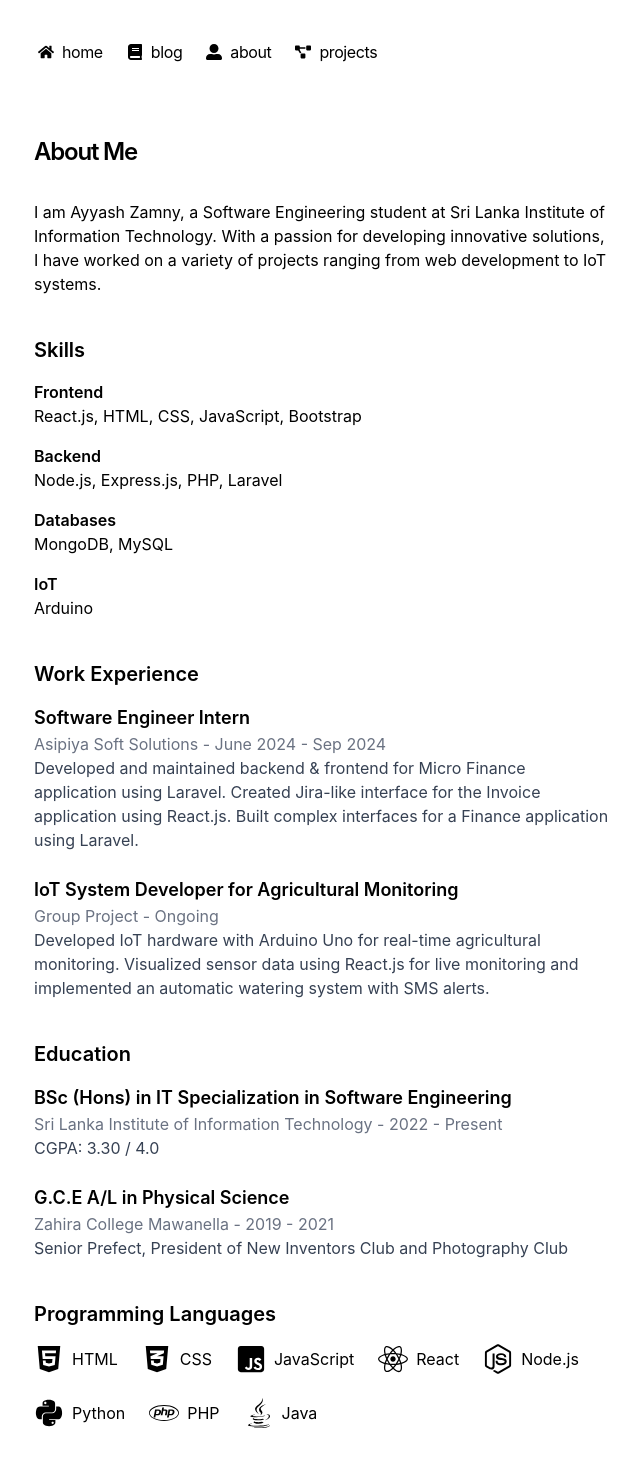
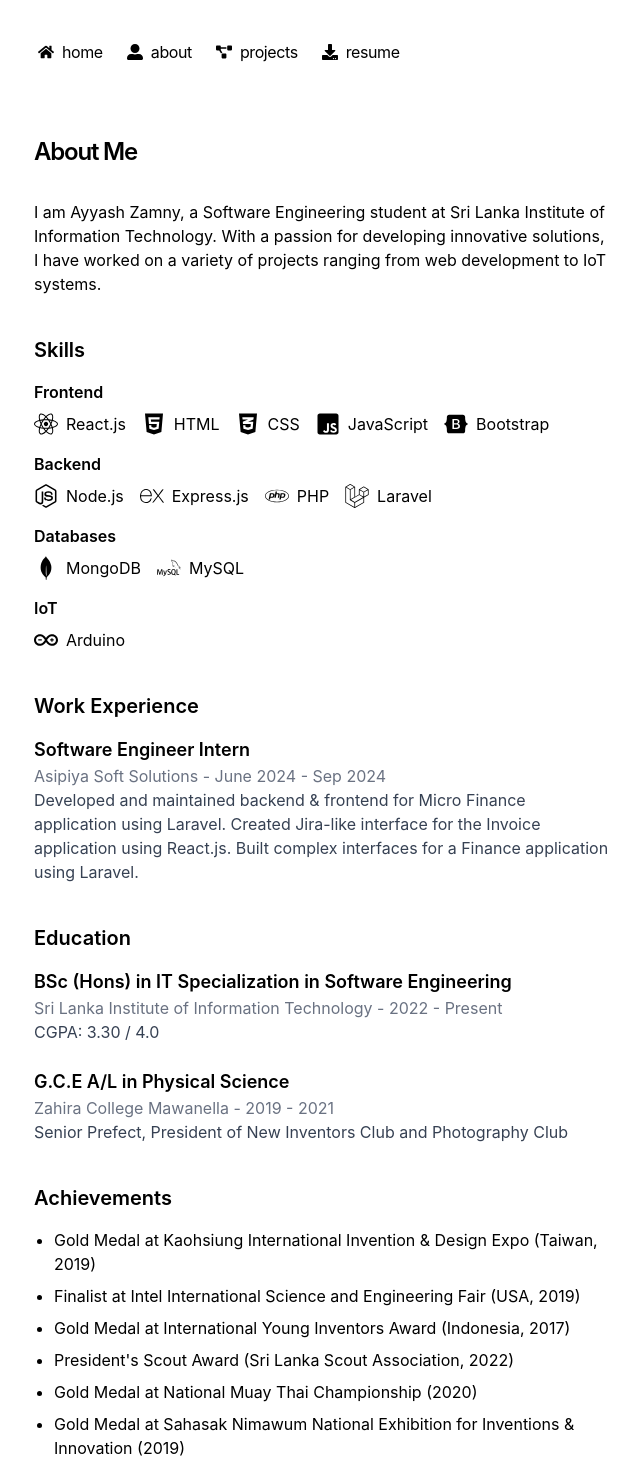
Before and after one commit to sliitsesc/portfolio-nextjs, a Next.js app: page /portfolio-nextjs/about in a window 1280 px wide. Shown: the top 1470 px of the page, without its empty margins (318-958 px from the left). Built offline with nearby package versions, Linux system fonts and the light colour scheme.

Commit message:
for now good

```diff
--- a/app/about/page.tsx
+++ b/app/about/page.tsx
@@ -1,23 +1,28 @@
-import { FaHtml5, FaCss3Alt, FaJsSquare, FaReact, FaNodeJs, FaPython, FaPhp, FaJava } from "react-icons/fa";
-import { SiMongodb, SiMysql, SiArduino, SiLaravel } from "react-icons/si"; // Additional tech stack icons
+import { FaHtml5, FaCss3Alt, FaJsSquare, FaReact, FaNodeJs, FaPhp, FaLaravel, FaBootstrap } from "react-icons/fa";
+import { SiMongodb, SiMysql, SiExpress, SiArduino } from "react-icons/si"; // Additional tech stack icons
 
 const skills = {
-  frontend: ["React.js", "HTML", "CSS", "JavaScript", "Bootstrap"],
-  backend: ["Node.js", "Express.js", "PHP", "Laravel"],
-  databases: ["MongoDB", "MySQL"],
-  iot: ["Arduino"],
+  frontend: [
+    { name: "React.js", icon: <FaReact /> },
+    { name: "HTML", icon: <FaHtml5 /> },
+    { name: "CSS", icon: <FaCss3Alt /> },
+    { name: "JavaScript", icon: <FaJsSquare /> },
+    { name: "Bootstrap", icon: <FaBootstrap /> },
+  ],
+  backend: [
+    { name: "Node.js", icon: <FaNodeJs /> },
+    { name: "Express.js", icon: <SiExpress /> },
+    { name: "PHP", icon: <FaPhp /> },
+    { name: "Laravel", icon: <FaLaravel /> },
+  ],
+  databases: [
+    { name: "MongoDB", icon: <SiMongodb /> },
+    { name: "MySQL", icon: <SiMysql /> },
+  ],
+  iot: [
+    { name: "Arduino", icon: <SiArduino /> },
+  ],
 };
-
-const programmingLanguages = [
-  { name: "HTML", icon: <FaHtml5 /> },
-  { name: "CSS", icon: <FaCss3Alt /> },
-  { name: "JavaScript", icon: <FaJsSquare /> },
-  { name: "React", icon: <FaReact /> },
-  { name: "Node.js", icon: <FaNodeJs /> },
-  { name: "Python", icon: <FaPython /> },
-  { name: "PHP", icon: <FaPhp /> },
-  { name: "Java", icon: <FaJava /> },
-];
 
 const achievements = [
   "Gold Medal at Kaohsiung International Invention & Design Expo (Taiwan, 2019)",
@@ -35,13 +40,6 @@ const experience = [
     duration: "June 2024 - Sep 2024",
     description:
       "Developed and maintained backend & frontend for Micro Finance application using Laravel. Created Jira-like interface for the Invoice application using React.js. Built complex interfaces for a Finance application using Laravel.",
-  },
-  {
-    title: "IoT System Developer for Agricultural Monitoring",
-    company: "Group Project",
-    duration: "Ongoing",
-    description:
-      "Developed IoT hardware with Arduino Uno for real-time agricultural monitoring. Visualized sensor data using React.js for live monitoring and implemented an automatic watering system with SMS alerts.",
   },
 ];
 
@@ -71,25 +69,58 @@ export default function About() {
       {/* Skills Section */}
       <h2 className="text-xl font-semibold mt-10 mb-4">Skills</h2>
       <div className="space-y-4">
+        {/* Frontend Skills */}
         <div>
           <h3 className="font-semibold">Frontend</h3>
-          <p>{skills.frontend.join(", ")}</p>
+          <div className="flex space-x-4 mt-2">
+            {skills.frontend.map((skill, index) => (
+              <div key={index} className="flex items-center space-x-2">
+                <span className="text-2xl">{skill.icon}</span>
+                <span>{skill.name}</span>
+              </div>
+            ))}
+          </div>
         </div>
+
+        {/* Backend Skills */}
         <div>
           <h3 className="font-semibold">Backend</h3>
-          <p>{skills.backend.join(", ")}</p>
+          <div className="flex space-x-4 mt-2">
+            {skills.backend.map((skill, index) => (
+              <div key={index} className="flex items-center space-x-2">
+                <span className="text-2xl">{skill.icon}</span>
+                <span>{skill.name}</span>
+              </div>
+            ))}
+          </div>
         </div>
+
+        {/* Databases */}
         <div>
           <h3 className="font-semibold">Databases</h3>
-          <p>{skills.databases.join(", ")}</p>
+          <div className="flex space-x-4 mt-2">
+            {skills.databases.map((skill, index) => (
+              <div key={index} className="flex items-center space-x-2">
+                <span className="text-2xl">{skill.icon}</span>
+                <span>{skill.name}</span>
+              </div>
+            ))}
+          </div>
         </div>
+
+        {/* IoT */}
         <div>
           <h3 className="font-semibold">IoT</h3>
-          <p>{skills.iot.join(", ")}</p>
+          <div className="flex space-x-4 mt-2">
+            {skills.iot.map((skill, index) => (
+              <div key={index} className="flex items-center space-x-2">
+                <span className="text-2xl">{skill.icon}</span>
+                <span>{skill.name}</span>
+              </div>
+            ))}
+          </div>
         </div>
       </div>
-
-
 
       {/* Work Experience Section */}
       <h2 className="text-xl font-semibold mt-10 mb-4">Work Experience</h2>
@@ -112,17 +143,6 @@ export default function About() {
         </div>
       ))}
 
-      {/* Programming Languages Section */}
-      <h2 className="text-xl font-semibold mt-10 mb-4">Programming Languages</h2>
-      <ul className="flex flex-wrap gap-6">
-        {programmingLanguages.map(({ name, icon }, index) => (
-          <li key={index} className="flex items-center space-x-2">
-            <span className="text-3xl">{icon}</span>
-            <span>{name}</span>
-          </li>
-        ))}
-      </ul>
-
       {/* Achievements Section */}
       <h2 className="text-xl font-semibold mt-10 mb-4">Achievements</h2>
       <ul className="list-disc pl-5 space-y-2">
--- a/app/components/nav.tsx
+++ b/app/components/nav.tsx
@@ -1,22 +1,26 @@
 import Link from "next/link";
-import { FaHome, FaBook, FaUserAlt, FaProjectDiagram } from "react-icons/fa"; // Import icons
+import { FaHome, FaUserAlt, FaProjectDiagram, FaDownload } from "react-icons/fa"; // Import icons
 
 const navItems = {
   "/": {
     name: "home",
     icon: <FaHome />, // Icon for home
-  },
-  "/blog": {
-    name: "blog",
-    icon: <FaBook />, // Icon for blog
+    link: "", // Link to the home page
   },
   "/about": {
     name: "about",
     icon: <FaUserAlt />, // Icon for about
+    link: "", // Link to the about page
   },
   "/projects": {
     name: "projects",
     icon: <FaProjectDiagram />, // Icon for projects
+    link: "", // Link to the
+  },
+  "/resume": {
+    name: "resume",
+    icon: <FaDownload />, // Icon for download
+    link: "/path/to/your/resume.pdf", // Path to your resume file
   },
 };
 
@@ -28,7 +32,22 @@ export function Navbar() {
           className="flex flex-row items-start relative px-0 pb-0 fade md:overflow-auto scroll-pr-6 md:relative"
           id="nav">
           <div className="flex flex-row space-x-0 pr-10">
-            {Object.entries(navItems).map(([path, { name, icon }]) => {
+            {Object.entries(navItems).map(([path, { name, icon, link }]) => {
+              // Check if the item is for resume download
+              if (name === "resume") {
+                return (
+                  <a
+                    key={path}
+                    href={link} // Link to the resume file
+                    download="Ayyash Zamny Resume.pdf" // Download attribute with file name
+                    className="transition-all hover:text-neutral-800 dark:hover:text-neutral-200 flex items-center py-1 px-2 m-1">
+                    <span className="mr-2">{icon}</span>
+                    {name}
+                  </a>
+                );
+              }
+
+              // Regular navigation items
               return (
                 <Link
                   key={path}
--- a/app/page.tsx
+++ b/app/page.tsx
@@ -1,7 +1,7 @@
-import { BlogPosts } from "app/components/posts";
+import { FaJs, FaPhp, FaPython, FaJava, FaReact, FaNodeJs, FaLaravel } from "react-icons/fa"; // Import programming language icons
+import { SiMongodb , SiArduino} from "react-icons/si"; // Import MongoDB icon
 import Image from "next/image"; // Use next/image for image optimization
 import profilePic from "../public/AYS_5568.jpg"; // Import profile picture
-import { FaFacebook, FaGithub, FaInstagram, FaLinkedin } from "react-icons/fa"; // Import social media icons
 
 export default function Page() {
   return (
@@ -17,44 +17,21 @@ export default function Page() {
         <div>
           <p className="text-xl font-semibold">Ayyash Zamny</p>
           <p className="text-lg text-gray-400">Software Engineer Intern</p>
-          {/* Social Media Links */}
-          <div className="flex mt-2 space-x-4">
-            <a
-              href="https://github.com/ayyashzamny"
-              target="_blank"
-              rel="noopener noreferrer"
-              className="text-gray-500 hover:text-gray-800"
-            >
-              <FaGithub size={24} />
-            </a>
-            <a
-              href="https://www.linkedin.com/in/ayyashzamny/"
-              target="_blank"
-              rel="noopener noreferrer"
-              className="text-gray-500 hover:text-gray-800"
-            >
-              <FaLinkedin size={24} />
-            </a>
-            <a
-              href="https://www.instagram.com/ayyashzamny/"
-              target="_blank"
-              rel="noopener noreferrer"
-              className="text-gray-500 hover:text-gray-800"
-            >
-              <FaInstagram size={24} />
-            </a>
-            <a
-              href="https://www.facebook.com/mohmmed.ayyash"
-              target="_blank"
-              rel="noopener noreferrer"
-              className="text-gray-500 hover:text-gray-800"
-            >
-              <FaFacebook size={24} />
-            </a>
+          {/* Programming Languages Icons */}
+          <div className="flex mt-2 space-x-4 text-gray-400">
+
+            <FaJs size={24} className="hover:text-gray-600" title="JavaScript" />
+            <FaPhp size={24} className="hover:text-gray-600" title="PHP" />
+            <FaPython size={24} className="hover:text-gray-600" title="Python" />
+            <FaJava size={24} className="hover:text-gray-600" title="Java" />
+            <FaReact size={24} className="hover:text-gray-600" title="React.js" />
+            <FaNodeJs size={24} className="hover:text-gray-600" title="Node.js" />
+            <FaLaravel size={24} className="hover:text-gray-600" title="Laravel" />
+            <SiMongodb size={24} className="hover:text-gray-600" title="MongoDB" />
+            <SiArduino size={24} className="hover:text-gray-600" title="Arduino" />
           </div>
         </div>
       </div>
-
 
       <p className="mb-4">
         I'm Ayyash Zamny, a Software Engineering student at the Sri Lanka Institute of Information Technology. With a CGPA of 3.30, I have gained hands-on experience in developing innovative solutions across various projects, including the Medical Laboratory Information Management System, Vehicle Rental System, and IoT-based agricultural monitoring systems.
@@ -67,11 +44,6 @@ export default function Page() {
       <p className="mb-4">
         My passion for tech and innovation is complemented by achievements like winning gold medals at the Kaohsiung International Invention & Design Expo and National Muay Thai Championship. I'm always looking to learn, adapt, and take on challenges in my pursuit of building impactful software.
       </p>
-
-      <div className="my-8">
-        <p className="text-gray-400 text-lg mb-2">From my blog</p>
-        <BlogPosts />
-      </div>
     </section>
   );
 }
--- a/app/projects/page.tsx
+++ b/app/projects/page.tsx
@@ -1,5 +1,5 @@
-import { FaExternalLinkAlt, FaHtml5, FaCss3Alt, FaJs, FaPhp, FaJava, FaReact, FaNodeJs } from "react-icons/fa";
-import { SiMongodb, SiExpress, SiMysql } from "react-icons/si";
+import { FaExternalLinkAlt, FaHtml5, FaCss3Alt, FaJs, FaPhp, FaJava, FaReact, FaNodeJs ,FaLaravel} from "react-icons/fa";
+import { SiMongodb, SiExpress, SiMysql ,SiArduino} from "react-icons/si";
 
 const projects = [
   {
@@ -35,7 +35,7 @@ const projects = [
   {
     title: "Employee Leave Management System",
     description: "A system where employees can apply for leave, and admins can approve or reject requests.",
-    stack: ["laravel"],
+    stack: ["html", "css", "javascript","laravel"],
     link: "https://github.com/ayyashzamny/Employee-Leave-System-Laravel.git",
   },
   {
@@ -58,8 +58,8 @@ const techIcons = {
   express: <SiExpress />,
   mysql: <SiMysql />,
   // Text for technologies without icons:
-  arduino: "Arduino",
-  laravel: "Laravel",
+  arduino: <SiArduino />,
+  laravel: <FaLaravel />,
 };
 
 export default function Projects() {
```
Also changed, not shown: app/components/footer.tsx (+36 -8 lines), 1 other file (tests, documents, lock files or other folders).
